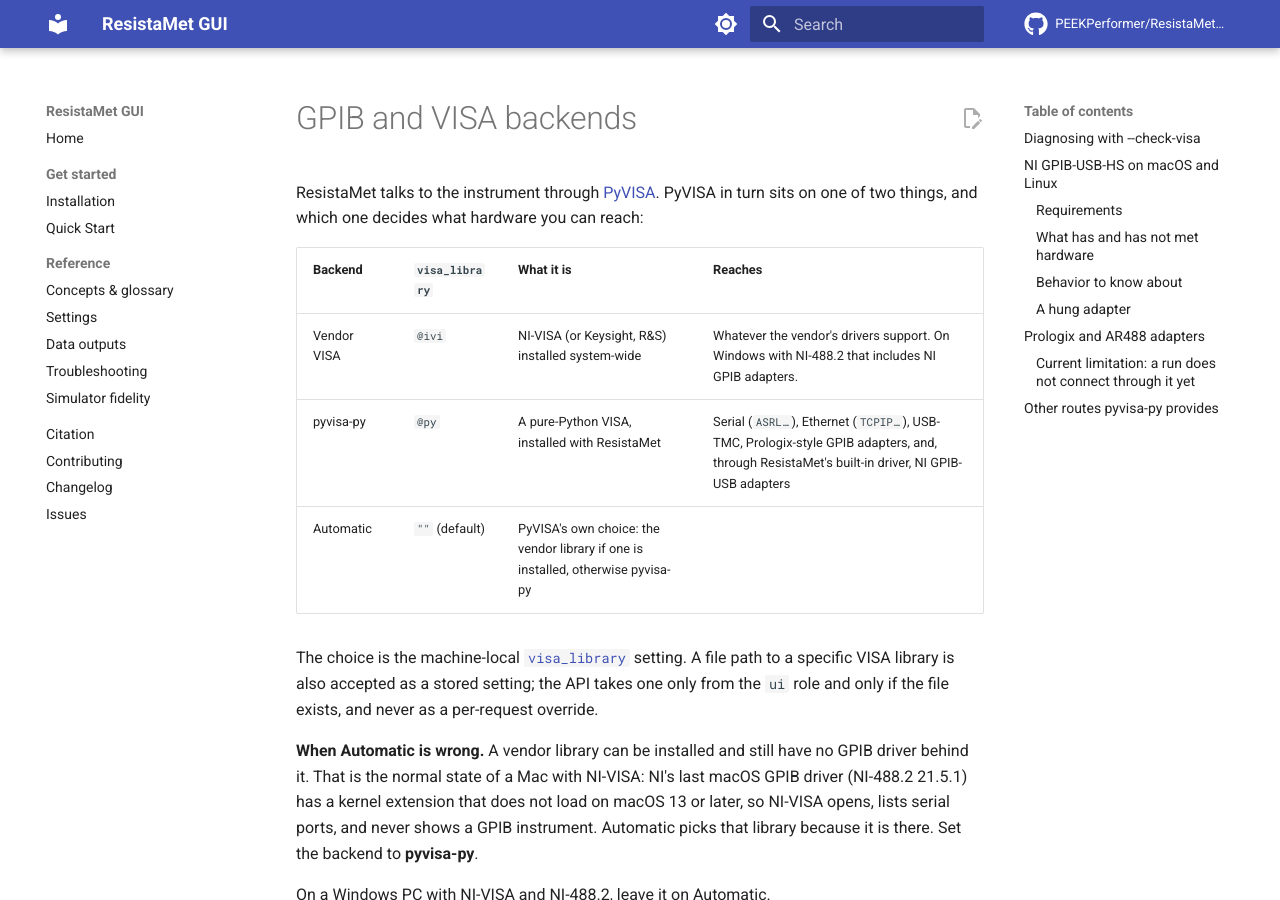
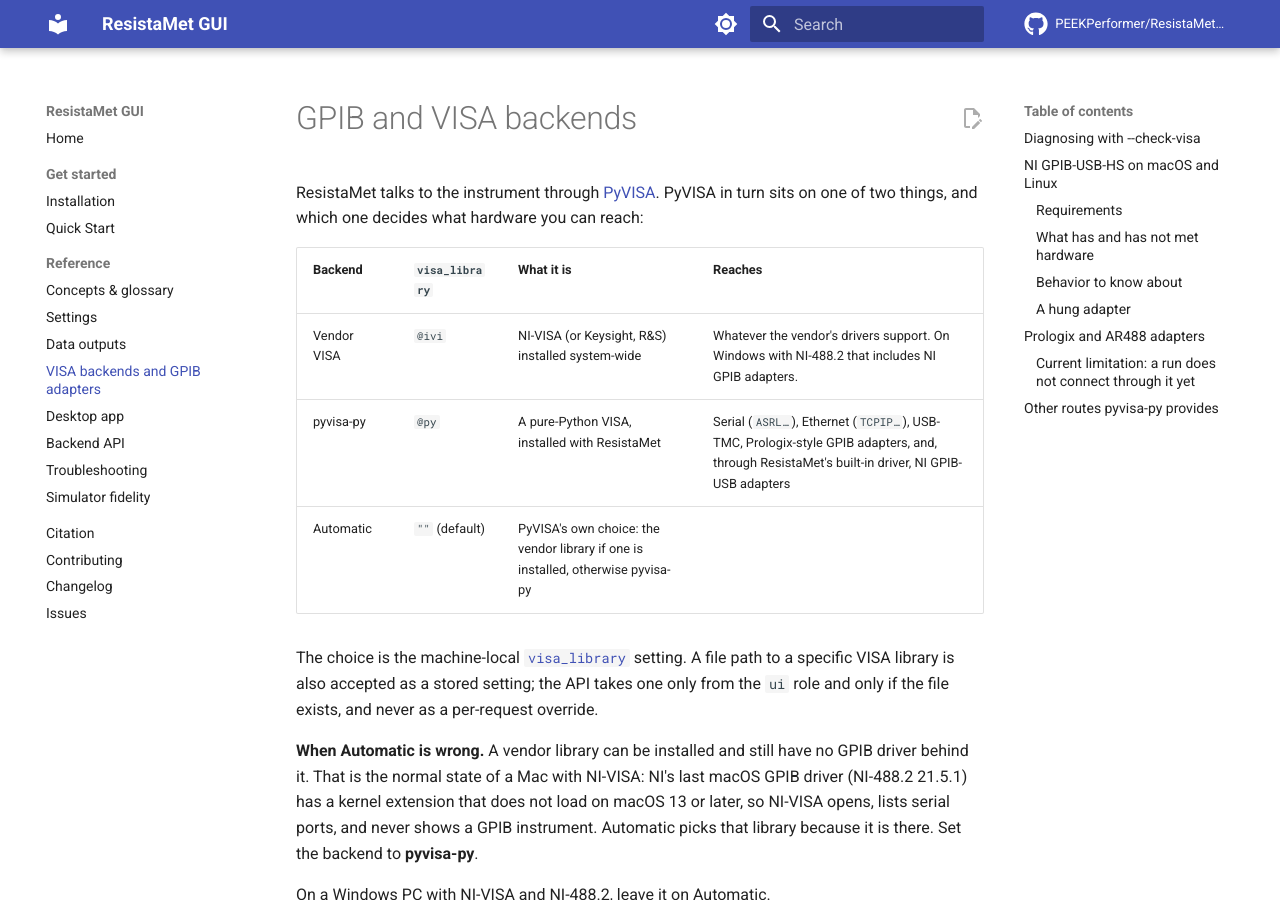
Before and after one commit to PEEKPerformer/ResistaMet-GUI, an MkDocs documentation site: the page built from docs/gpib.md, in a window 1280 px wide and 900 px high. Built offline with MkDocs 1.6.1 and Material for MkDocs 9.7.7, drawn with Linux system fonts in a browser that asks for light colours; comment, search, counter and statistics services are not loaded.

Commit message:
List the new reference pages in the docs navigation
The GPIB, desktop and API pages existed but the site's navigation did
not name them, so a built site could only reach them by URL.

```diff
--- a/mkdocs.yml
+++ b/mkdocs.yml
@@ -44,6 +44,9 @@ nav:
     - Concepts & glossary: concepts.md
     - Settings: settings.md
     - Data outputs: outputs.md
+    - VISA backends and GPIB adapters: gpib.md
+    - Desktop app: desktop.md
+    - Backend API: api.md
     - Troubleshooting: troubleshooting.md
     - Simulator fidelity: sim_fidelity.md
   - Citation: citation.md
```
